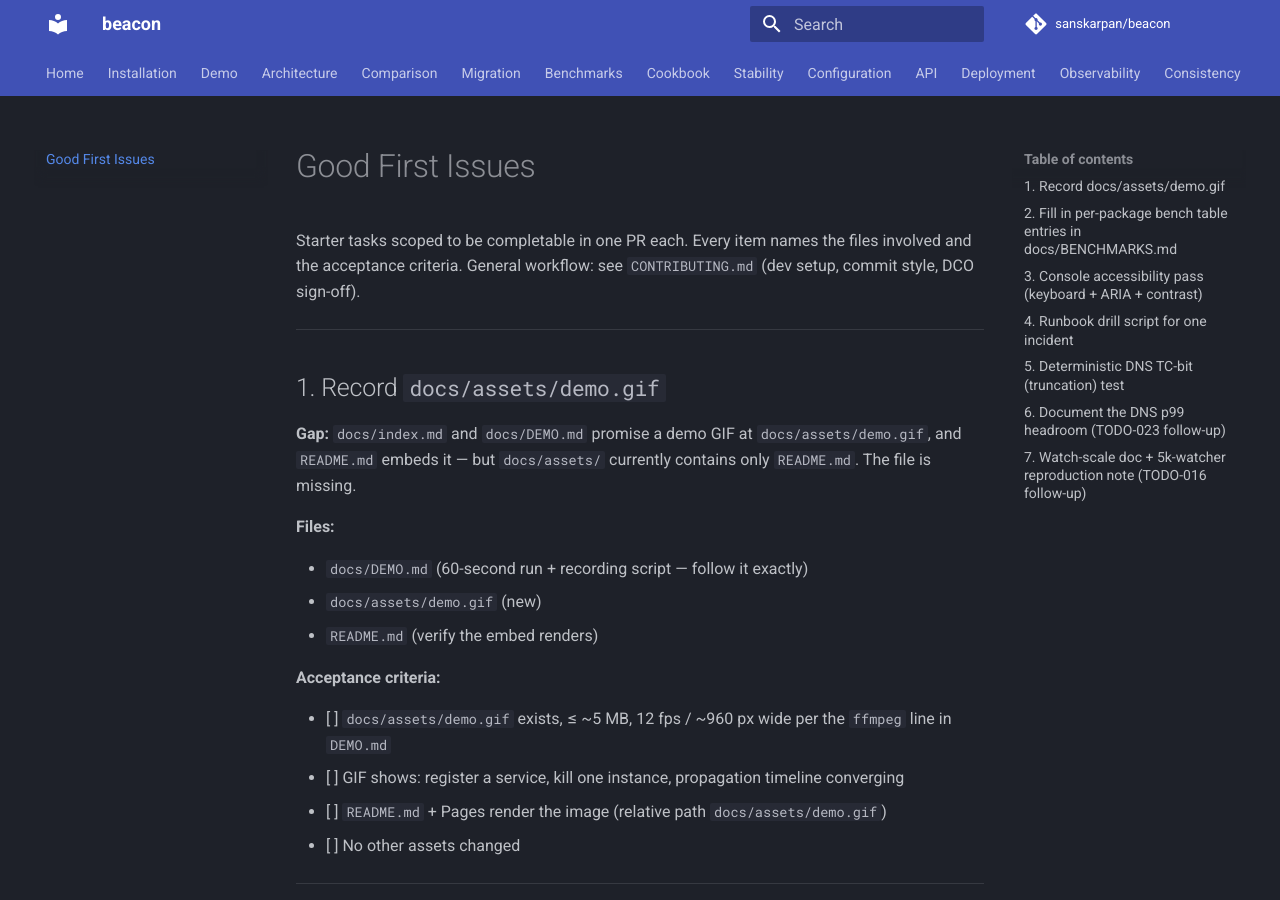
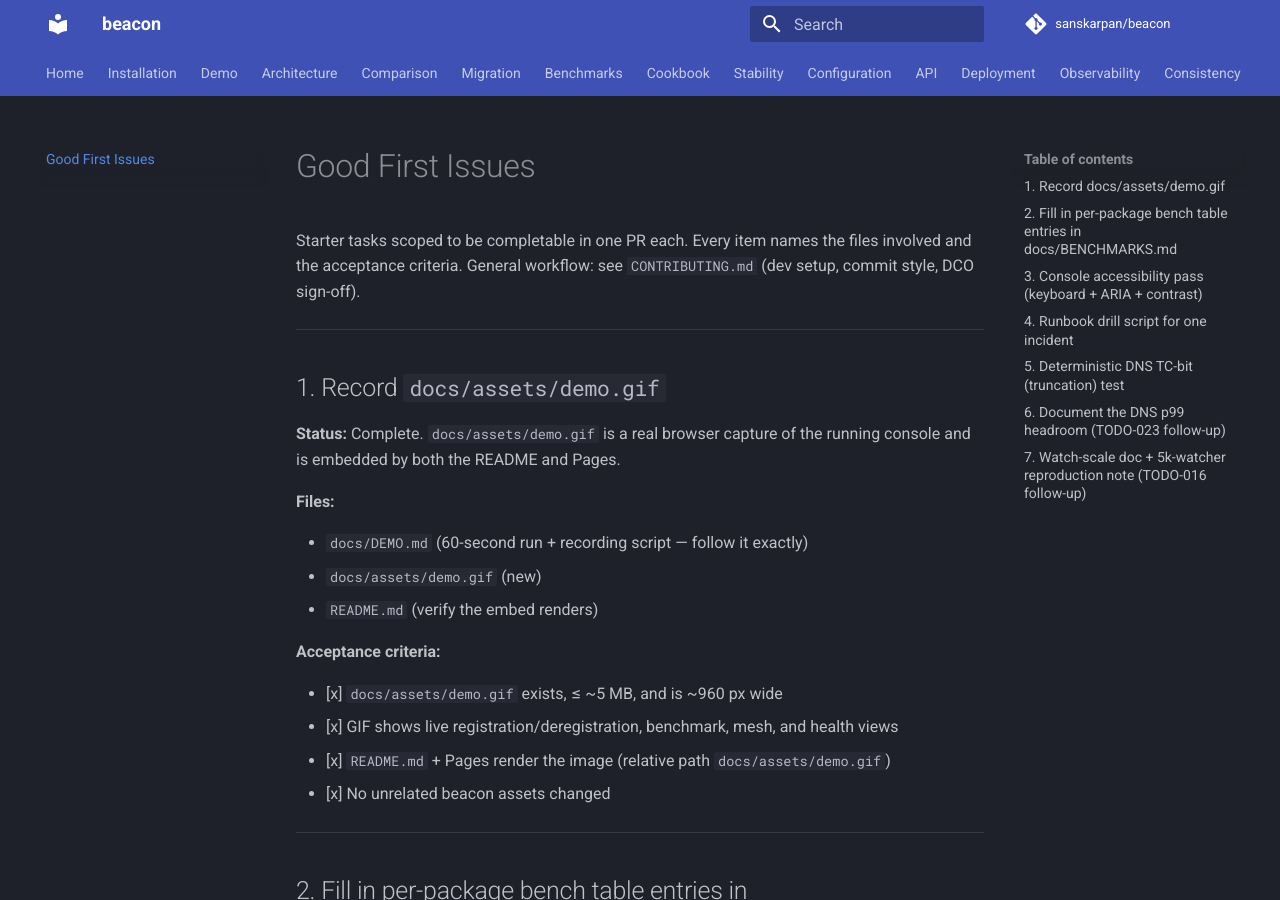
Before and after one commit to sanskarpan/beacon, an MkDocs documentation site: the page built from docs/GOOD_FIRST_ISSUES.md, in a window 1280 px wide and 900 px high. Built offline with MkDocs 1.6.1 and Material for MkDocs 9.7.7, drawn with Linux system fonts in a browser that asks for light colours; comment, search, counter and statistics services are not loaded.

Commit message:
docs: replace demo GIF with live console capture

```diff
--- a/docs/GOOD_FIRST_ISSUES.md
+++ b/docs/GOOD_FIRST_ISSUES.md
@@ -8,9 +8,8 @@ files involved and the acceptance criteria. General workflow: see
 
 ## 1. Record `docs/assets/demo.gif`
 
-**Gap:** `docs/index.md` and `docs/DEMO.md` promise a demo GIF at
-`docs/assets/demo.gif`, and `README.md` embeds it — but `docs/assets/`
-currently contains only `README.md`. The file is missing.
+**Status:** Complete. `docs/assets/demo.gif` is a real browser capture of the running
+console and is embedded by both the README and Pages.
 
 **Files:**
 
@@ -20,10 +19,10 @@ currently contains only `README.md`. The file is missing.
 
 **Acceptance criteria:**
 
-- [ ] `docs/assets/demo.gif` exists, ≤ ~5 MB, 12 fps / ~960 px wide per the `ffmpeg` line in `DEMO.md`
-- [ ] GIF shows: register a service, kill one instance, propagation timeline converging
-- [ ] `README.md` + Pages render the image (relative path `docs/assets/demo.gif`)
-- [ ] No other assets changed
+- [x] `docs/assets/demo.gif` exists, ≤ ~5 MB, and is ~960 px wide
+- [x] GIF shows live registration/deregistration, benchmark, mesh, and health views
+- [x] `README.md` + Pages render the image (relative path `docs/assets/demo.gif`)
+- [x] No unrelated beacon assets changed
 
 ---
 
```
Also changed, not shown: CHANGELOG.md (+1 -1 lines), docs/DEMO.md (+4 -6 lines), docs/assets/README.md (+1 -1 lines), docs/assets/demo.gif, 1 other file.
